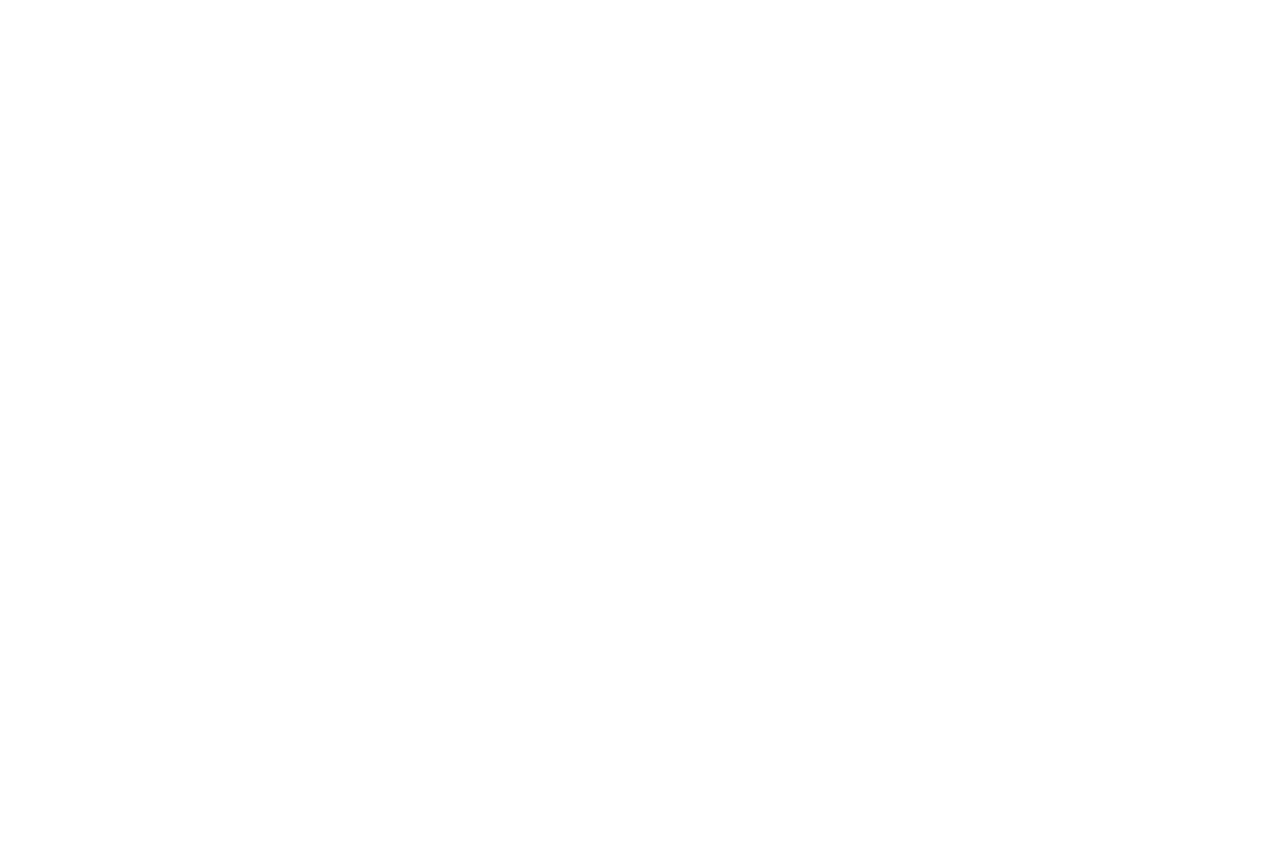
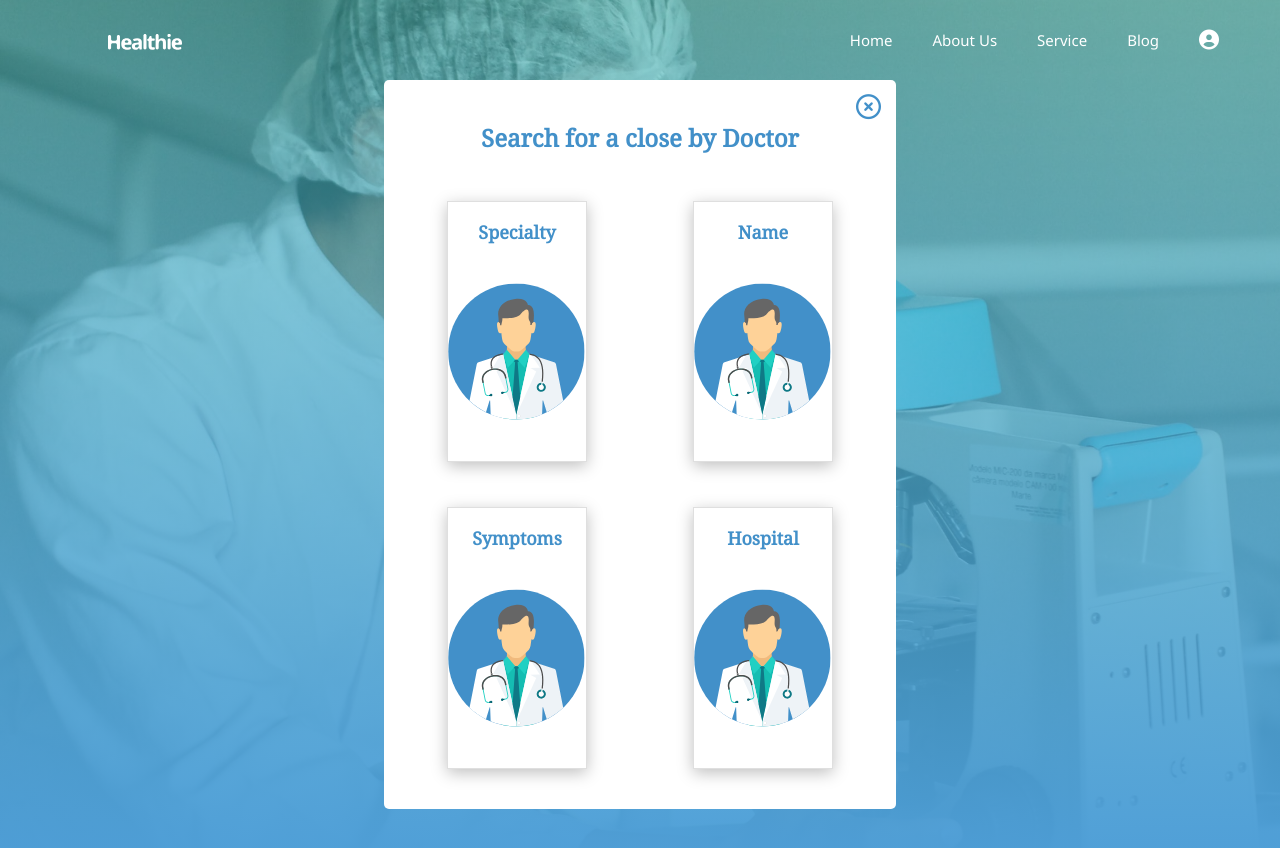
Before and after one commit to joshuanwankwo/Healthly, a React app: page / in a window 1280 px wide. Shown: the top 848 px of the page. Before the commit the page ends 800 px from the top, so only its background shows below. Built offline with nearby package versions, Linux system fonts and the light colour scheme.

Commit message:
Find a closeby Doctor

```diff
--- a/src/app/App.js
+++ b/src/app/App.js
@@ -1,12 +1,12 @@
 import React from 'react';
 import './App.css';
-import FindADoctorNav from '../components/find-a-doctor-Nav/find-a-doctor-nav';
+import FindADoctor from '../components/find-a-doc/find-a-doctor';
 
 class App extends React.Component{
     render(){
         return (
             <div>
-                <FindADoctorNav />
+                <FindADoctor />
             </div>
         )
     }
--- /dev/null
+++ b/src/components/find-a-Doctor-Card/Find-a-Doctor-Card.css
@@ -0,0 +1,29 @@
+
+
+#cards-wrapper{
+    display: flex;
+    justify-content: space-around;
+    flex-wrap: wrap;
+}
+
+#cards-wrapper > .card{
+    width: 140px;
+    margin: 15px 35px 30px 35px;
+    border-radius: 0px;
+    background-color: #ffffff;
+    box-shadow: 0px 4px 15px rgba(0, 0, 0, 0.25);
+}
+
+
+#cards-wrapper > .card > h3{
+    color: #4290c9;
+    text-align: center;
+    padding-top: 20px;
+    font-size: 18px;
+    font-weight: bold;
+    font-family: 'Noto Serif';
+}
+
+#cards-wrapper > .card > img{
+    padding: 30px 0px 40px 0px;
+}
--- /dev/null
+++ b/src/components/find-a-Doctor-Card/Find-a-Doctor-Card.js
@@ -0,0 +1,33 @@
+import React from 'react';
+import './Find-a-Doctor-Card.css';
+
+class FindADoctorCard extends React.Component {
+    constructor(props) {
+        super(props);
+        this.state = {  }
+    }
+    render() {
+        return (
+            <div id="cards-wrapper">
+                    <div className="card 1">
+                        <h3>Specialty</h3>
+                        <img src="./doctor.svg"/>
+                    </div>
+                    <div className="card 2">
+                        <h3>Name</h3>
+                        <img src="./doctor.svg"/>
+                    </div>
+                    <div className="card 3">
+                        <h3>Symptoms</h3>
+                        <img src="./doctor.svg"/>
+                    </div>
+                    <div className="card 4">
+                        <h3>Hospital</h3>
+                        <img src="./doctor.svg"/>
+                    </div>
+            </div>
+         );
+    }
+}
+
+export default FindADoctorCard;
--- /dev/null
+++ b/src/components/find-a-doc/find-a-doctor.css
@@ -0,0 +1,38 @@
+#findADoctor-container{
+    height: 110vh;
+    background-size: cover;
+    background-position: center;
+    background-attachment: fixed;
+    background-repeat: no-repeat;
+    background: linear-gradient(180deg, rgba(68, 199, 191, 0.5) 0%, rgb(78, 158, 216) 100%), url("../../assets/image7.png");
+}
+
+#board{
+    width: 40%;
+    background-color: white;
+    margin: 0px auto;
+    border-radius: 5px;
+    padding: 10px;
+    text-align: center;
+    position: relative;
+
+}
+
+#board  > header{
+    color: #4290c9;
+    font-family: 'Noto Serif';
+    font-weight: bold;
+    font-size: 24px;
+    padding: 30px 0px;
+}
+
+#board > i{
+    color: #4290c9;
+    float: right;
+    font-size: 25px;
+    position: absolute;
+    right: 5px;
+    top: 5px;
+    padding: 10px;
+
+}
--- /dev/null
+++ b/src/components/find-a-doc/find-a-doctor.js
@@ -0,0 +1,26 @@
+import React from 'react';
+import './find-a-doctor.css';
+import NavBar from '../find-a-doctor-Nav/find-a-doctor-nav';
+import FindADoctorCard from '../find-a-Doctor-Card/Find-a-Doctor-Card';
+
+
+class FindADoctor extends React.Component {
+    constructor(props) {
+        super(props);
+        this.state = {  }
+    }
+    render() {
+        return (
+            <div id="findADoctor-container">
+                <NavBar />
+                <div id="board">
+                    <i class="far fa-times-circle"></i>
+                    <header>Search for a close by Doctor</header>
+                    <FindADoctorCard />
+                </div>
+            </div>
+         );
+    }
+}
+
+export default FindADoctor;
```
